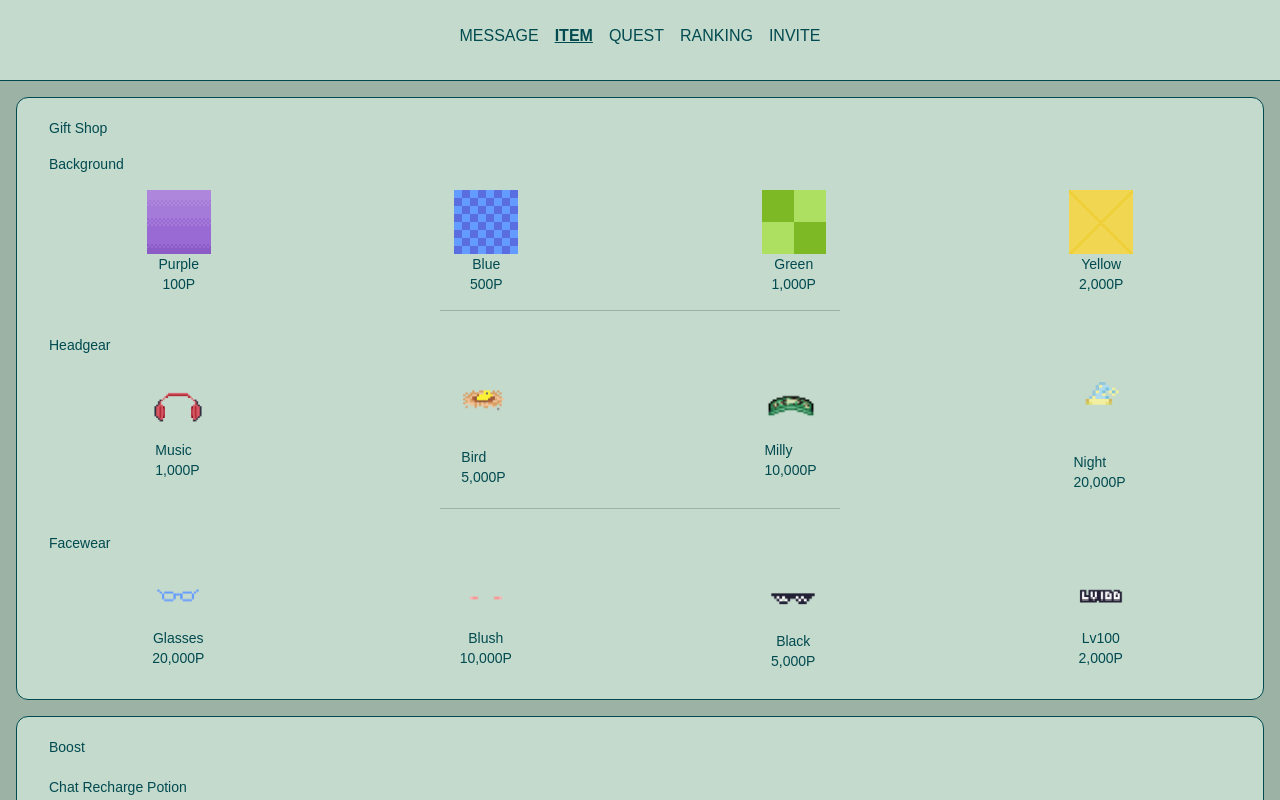
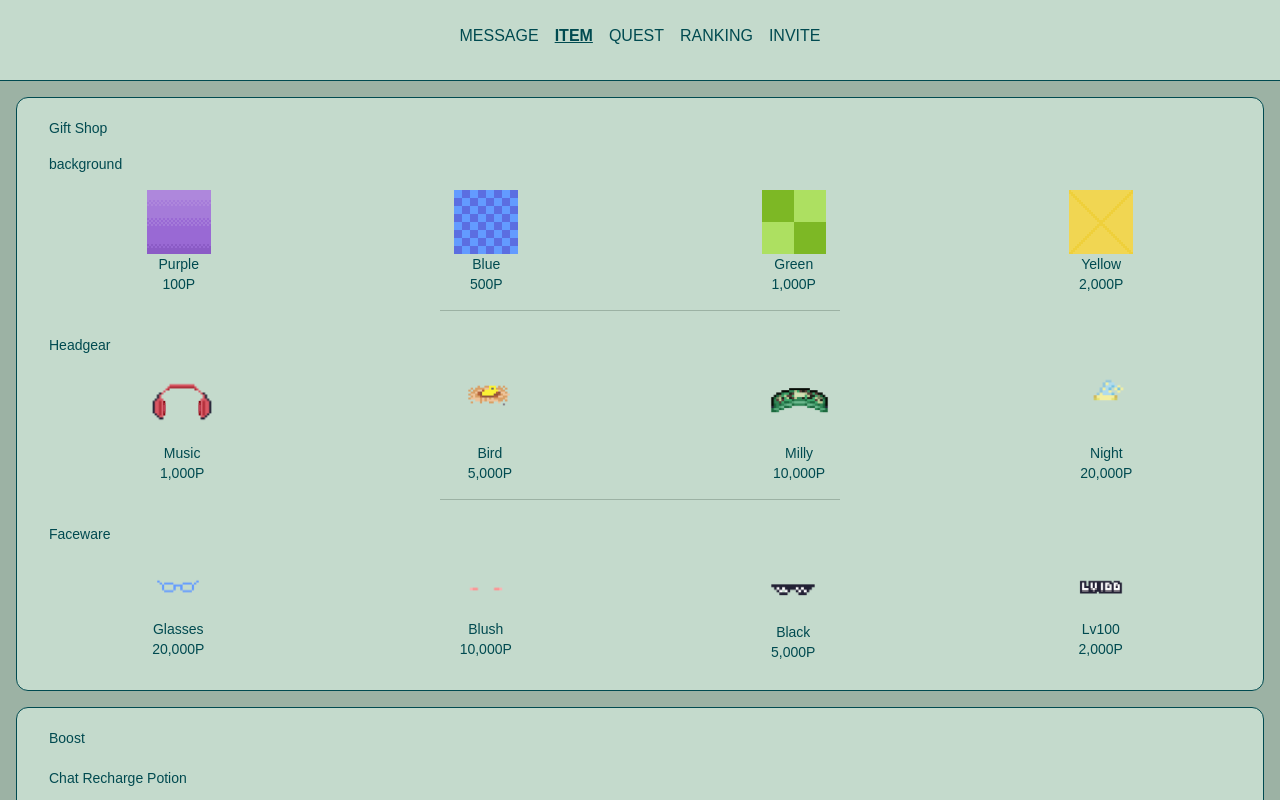
Before and after one commit to france-auth/points-app, a Next.js app: page /item in a window 1280 px wide. Shown: the top 800 px of the page. Built offline with nearby package versions, Linux system fonts and the light colour scheme; a web font is replaced by a local one.

Commit message:
items page fixed.

```diff
--- a/app/item/page.jsx
+++ b/app/item/page.jsx
@@ -34,7 +34,7 @@ const Item = () => {
 
                     {/** BACKGROUNDS */}
                     <h3 className='m-3 mb-4 ml-6 '>Gift Shop</h3>
-                    <p className='mb-4 ml-6'>Background</p>
+                    <p className='mb-4 ml-6'>background</p>
 
                     <div>
                         <div className='flex justify-around items-center '>
@@ -58,13 +58,14 @@ const Item = () => {
                     <p className='m-2 ml-6'>Headgear</p>
 
                     <div>
-                        <div className='flex justify-around items-center '>
+                        <div className='flex justify-around items-center'>
                             {headgears.map((hg, index) => (
                                 <div key={index}
-                                className='flex flex-col justify-center items-center cursor-pointer'
+                                className='flex flex-col items-center cursor-pointer'
                                 onClick={() => openModal(hg)}>
-                                    <Image src={hg.img} alt='headgear ing' />
-                                    <div className='flex-col justify-center items-center'>
+                                    <Image src={hg.img} alt='headgear ing'
+                                    height={80}/>
+                                    <div className='flex-col justify-center text-center'>
                                         <p>{hg.name}</p>
                                         <p>{hg.price}</p>
                                     </div>
@@ -79,7 +80,7 @@ const Item = () => {
 
 
                     {/** FACEWEARS */}
-                    <p className='m-2 ml-6'>Facewear</p>
+                    <p className='m-2 ml-6'>Faceware</p>
                     <div>
                         <div className='flex justify-around items-center mb-5'>
                             {facewears.map((fw, index) => (
```
